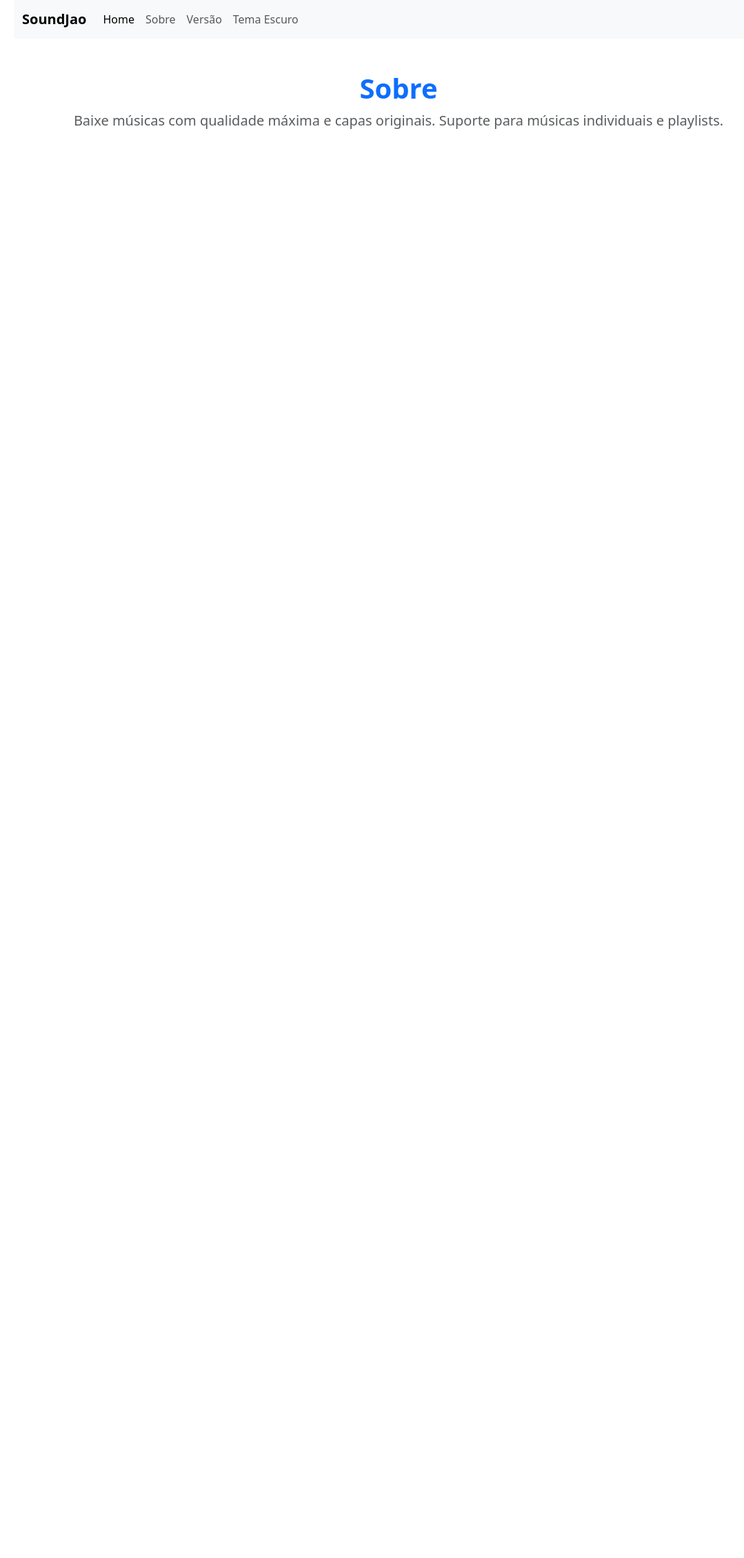
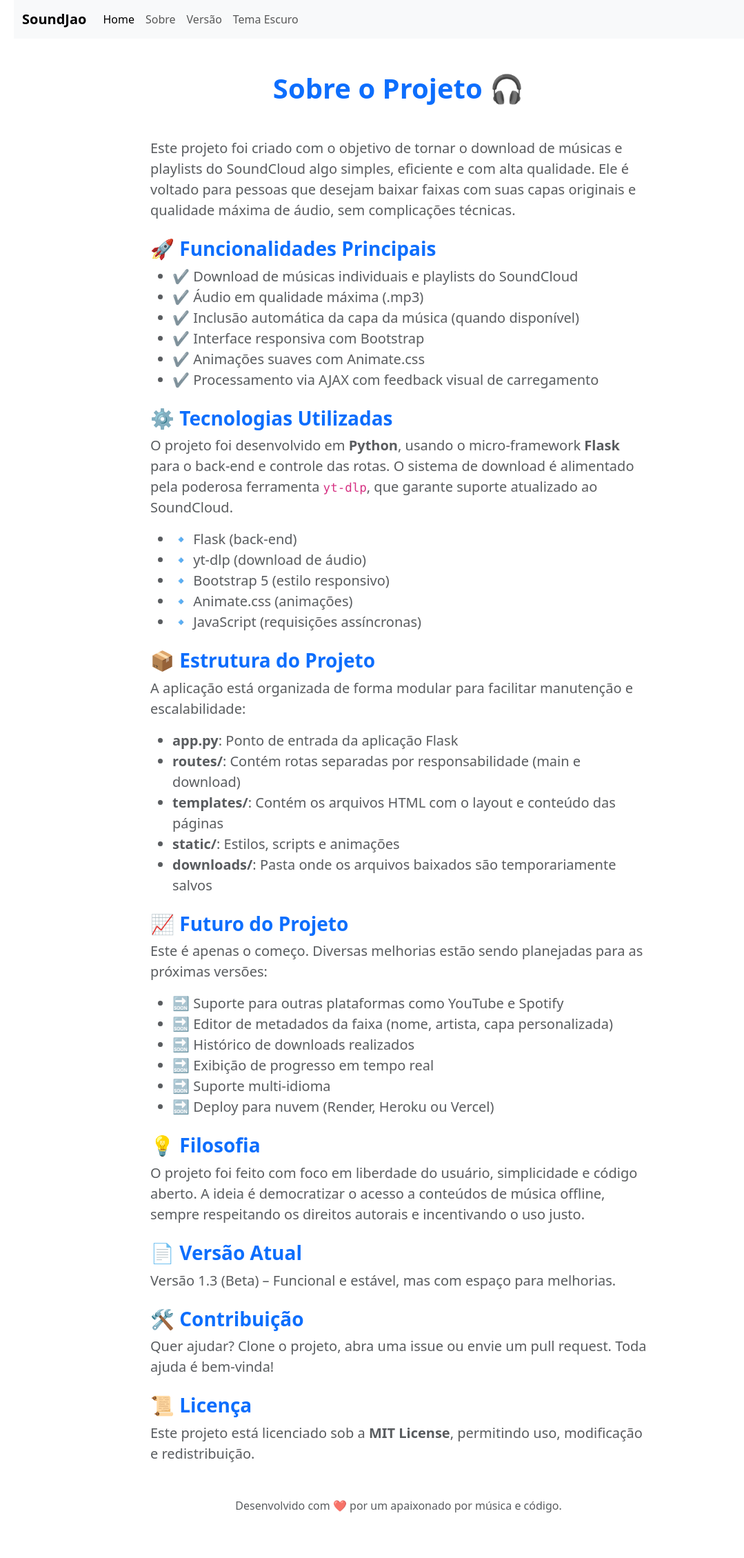
Before and after one commit to JaoPred0/SoundJao, a Flask app: page /sobre in a window 1280 px wide. Shown: the whole page at 69% size, without its empty margins (62-1141 px from the left). Before the commit the page ends 187 px from the top, so only its background shows below. Run offline with Flask 3, Linux system fonts and the light colour scheme; some libraries are stand-ins or nearby versions.

Commit message:
Coloando mais coisas no Sobre

```diff
--- a/templates/sobre.html
+++ b/templates/sobre.html
@@ -1,12 +1,87 @@
 {% extends "base.html" %}
 
 {% block content %}
-<div class="container text-center py-5 animate__animated animate__fadeIn">
-    <h1 class="fw-bold text-primary animate__animated animate__bounce">Sobre</h1>
+<div class="container py-5 animate__animated animate__fadeIn">
+    <h1 class="fw-bold text-primary text-center animate__animated animate__bounce mb-5">Sobre o Projeto 🎧</h1>
 
-    <p class="lead text-muted animate__animated animate__fadeInUp">
-        Baixe músicas com qualidade máxima e capas originais.
-        Suporte para músicas individuais e playlists.
-    </p>
+    <div class="row justify-content-center">
+        <div class="col-md-10 col-lg-8">
+
+            <p class="lead text-muted animate__animated animate__fadeInUp mb-4">
+                Este projeto foi criado com o objetivo de tornar o download de músicas e playlists do <strong>SoundCloud</strong> algo simples, eficiente e com alta qualidade. Ele é voltado para pessoas que desejam baixar faixas com suas <strong>capas originais</strong> e <strong>qualidade máxima de áudio</strong>, sem complicações técnicas.
+            </p>
+
+            <h3 class="fw-bold text-primary mt-4 animate__animated animate__fadeInUp">🚀 Funcionalidades Principais</h3>
+            <ul class="text-muted fs-5 animate__animated animate__fadeInUp">
+                <li>✔️ Download de músicas individuais e playlists do SoundCloud</li>
+                <li>✔️ Áudio em qualidade máxima (.mp3)</li>
+                <li>✔️ Inclusão automática da capa da música (quando disponível)</li>
+                <li>✔️ Interface responsiva com Bootstrap</li>
+                <li>✔️ Animações suaves com Animate.css</li>
+                <li>✔️ Processamento via AJAX com feedback visual de carregamento</li>
+            </ul>
+
+            <h3 class="fw-bold text-primary mt-4 animate__animated animate__fadeInUp">⚙️ Tecnologias Utilizadas</h3>
+            <p class="text-muted fs-5 animate__animated animate__fadeInUp">
+                O projeto foi desenvolvido em <strong>Python</strong>, usando o micro-framework <strong>Flask</strong> para o back-end e controle das rotas. O sistema de download é alimentado pela poderosa ferramenta <code>yt-dlp</code>, que garante suporte atualizado ao SoundCloud.
+            </p>
+            <ul class="text-muted fs-5 animate__animated animate__fadeInUp">
+                <li>🔹 Flask (back-end)</li>
+                <li>🔹 yt-dlp (download de áudio)</li>
+                <li>🔹 Bootstrap 5 (estilo responsivo)</li>
+                <li>🔹 Animate.css (animações)</li>
+                <li>🔹 JavaScript (requisições assíncronas)</li>
+            </ul>
+
+            <h3 class="fw-bold text-primary mt-4 animate__animated animate__fadeInUp">📦 Estrutura do Projeto</h3>
+            <p class="text-muted fs-5 animate__animated animate__fadeInUp">
+                A aplicação está organizada de forma modular para facilitar manutenção e escalabilidade:
+            </p>
+            <ul class="text-muted fs-5 animate__animated animate__fadeInUp">
+                <li><strong>app.py</strong>: Ponto de entrada da aplicação Flask</li>
+                <li><strong>routes/</strong>: Contém rotas separadas por responsabilidade (main e download)</li>
+                <li><strong>templates/</strong>: Contém os arquivos HTML com o layout e conteúdo das páginas</li>
+                <li><strong>static/</strong>: Estilos, scripts e animações</li>
+                <li><strong>downloads/</strong>: Pasta onde os arquivos baixados são temporariamente salvos</li>
+            </ul>
+
+            <h3 class="fw-bold text-primary mt-4 animate__animated animate__fadeInUp">📈 Futuro do Projeto</h3>
+            <p class="text-muted fs-5 animate__animated animate__fadeInUp">
+                Este é apenas o começo. Diversas melhorias estão sendo planejadas para as próximas versões:
+            </p>
+            <ul class="text-muted fs-5 animate__animated animate__fadeInUp">
+                <li>🔜 Suporte para outras plataformas como YouTube e Spotify</li>
+                <li>🔜 Editor de metadados da faixa (nome, artista, capa personalizada)</li>
+                <li>🔜 Histórico de downloads realizados</li>
+                <li>🔜 Exibição de progresso em tempo real</li>
+                <li>🔜 Suporte multi-idioma</li>
+                <li>🔜 Deploy para nuvem (Render, Heroku ou Vercel)</li>
+            </ul>
+
+            <h3 class="fw-bold text-primary mt-4 animate__animated animate__fadeInUp">💡 Filosofia</h3>
+            <p class="text-muted fs-5 animate__animated animate__fadeInUp">
+                O projeto foi feito com foco em liberdade do usuário, simplicidade e código aberto. A ideia é democratizar o acesso a conteúdos de música offline, sempre respeitando os direitos autorais e incentivando o uso justo.
+            </p>
+
+            <h3 class="fw-bold text-primary mt-4 animate__animated animate__fadeInUp">📄 Versão Atual</h3>
+            <p class="text-muted fs-5 animate__animated animate__fadeInUp">
+                Versão 1.3 (Beta) – Funcional e estável, mas com espaço para melhorias.
+            </p>
+
+            <h3 class="fw-bold text-primary mt-4 animate__animated animate__fadeInUp">🛠️ Contribuição</h3>
+            <p class="text-muted fs-5 animate__animated animate__fadeInUp">
+                Quer ajudar? Clone o projeto, abra uma issue ou envie um pull request. Toda ajuda é bem-vinda!
+            </p>
+
+            <h3 class="fw-bold text-primary mt-4 animate__animated animate__fadeInUp">📜 Licença</h3>
+            <p class="text-muted fs-5 animate__animated animate__fadeInUp">
+                Este projeto está licenciado sob a <strong>MIT License</strong>, permitindo uso, modificação e redistribuição.
+            </p>
+
+            <p class="text-muted text-center mt-5 fs-6 animate__animated animate__fadeInUp">
+                Desenvolvido com ❤️ por um apaixonado por música e código.
+            </p>
+        </div>
+    </div>
 </div>
 {% endblock %}
--- a/templates/versao.html
+++ b/templates/versao.html
@@ -5,7 +5,7 @@
     <h1 class="fw-bold text-primary animate__animated animate__bounce">Versão</h1>
 
     <p class="lead text-muted animate__animated animate__fadeInUp">
-        Versão 0.9 (Beta)
+        Versão 1.3 (Beta)
     </p>
 </div>
 {% endblock %}
```
Also changed, not shown: README.md.
